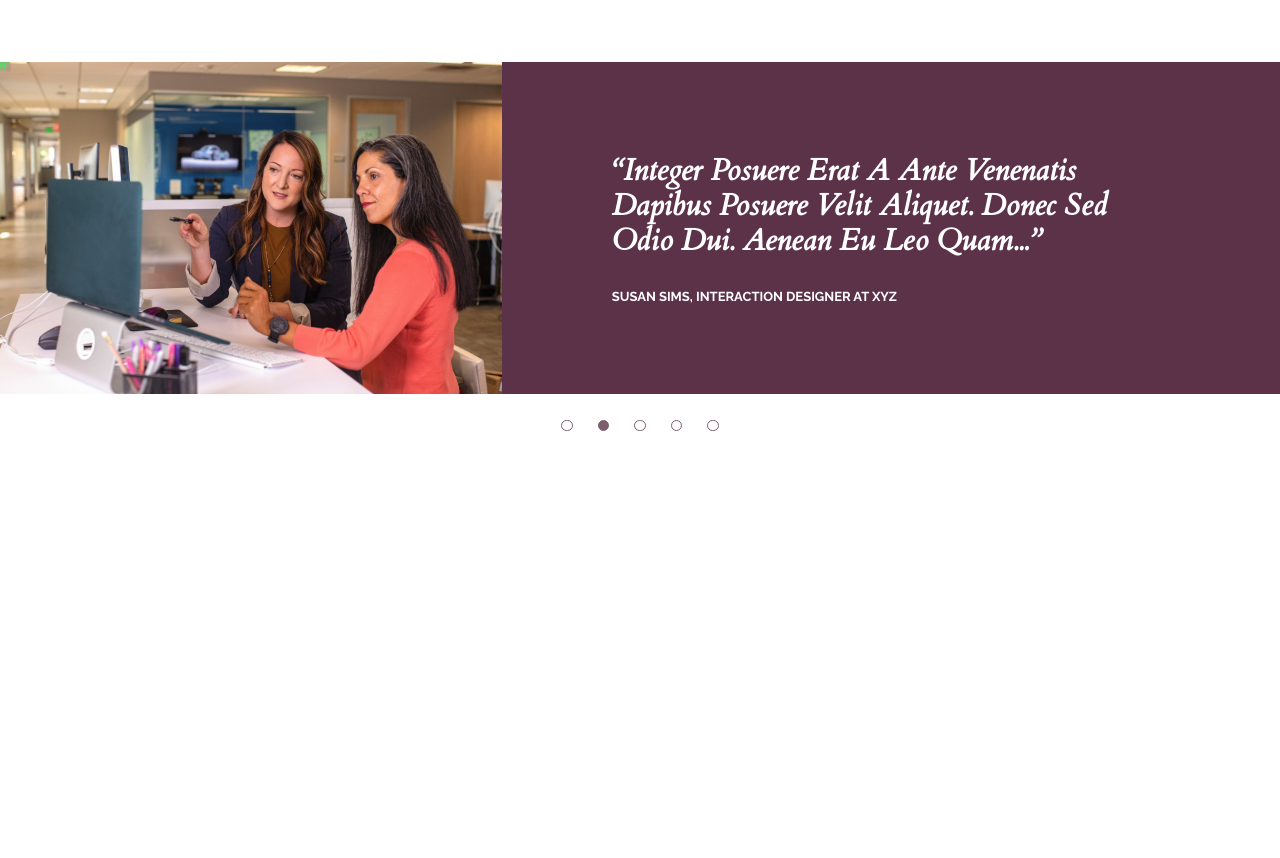
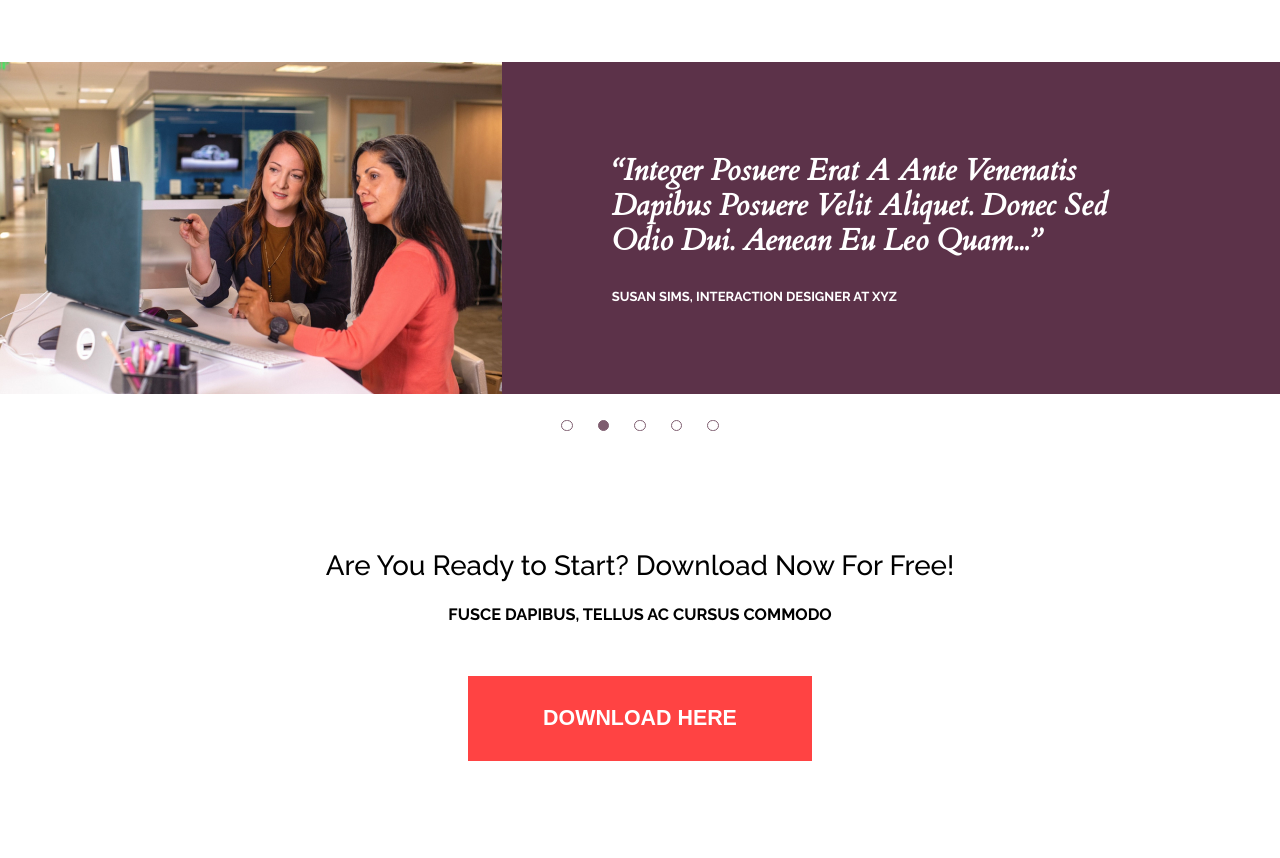
Before and after one commit to radionovroma/actibebox-radionov, a website built with Parcel: page index.html in a window 1280 px wide. Shown: the part 2952-3810 px from the top of the page. Before the commit the page ends 3386 px from the top, so only its background shows below. Built offline with nearby package versions, Linux system fonts and the light colour scheme; a web font is replaced by a local one.

Commit message:
Added download block

```diff
--- a/index.html
+++ b/index.html
@@ -432,6 +432,12 @@
       </div>
     </section>
 
+    <section class="download-block">
+      <h2 class="download-block__title">Are You Ready to Start? Download Now For Free!</h2>
+      <p class="download-block__subtitle">Fusce dapibus, tellus ac cursus commodo</p>
+      <button type="button" class="download-block__button">download here</button>
+    </section>
+
   </main>
 
   <footer>
--- /dev/null
+++ b/src/sass/blocks/download-block.scss
@@ -0,0 +1,88 @@
+.download-block{
+	padding: 57px 20px 45px;
+
+	&__title{
+		padding: 0 35px;
+		font-weight: 500;
+		font-size: 18px;
+		line-height: 21px;
+		text-align: center;
+		color: #000000;
+	}
+
+	&__subtitle{
+		margin-top: 25px;
+		font-weight: 700;
+		font-size: 13px;
+		line-height: 15px;
+		text-align: center;
+		text-transform: uppercase;
+		color: #000000;
+	}
+
+	&__button{
+		margin-top: 15px;
+		border: none;
+		padding: 30px;
+		font-weight: 900;
+		font-size: 18px;
+		line-height: 21px;
+		text-align: center;
+		text-transform: uppercase;
+		color: #FFFFFF;
+		background: #FF4343;
+		cursor: pointer;
+
+		&:hover{
+			background: #E71414;
+		}
+
+		&:active{
+			box-shadow: 4px 4px 30px #FF4343;
+		}
+	}
+}
+
+@media (min-width: 321px) {
+	.download-block{
+		padding: elSize(57, 95, 320, 1024) 20px elSize(45, 78, 320, 1024);
+
+		&__title{
+			font-size: elSize(18, 24, 320, 1024);
+			line-height: elSize(24, 28, 320, 1024);
+		}
+
+		&__subtitle{
+			font-size: 14px;
+			line-height: 16px;
+		}
+
+		&__button{
+			min-width: elWidth(280, 314, 320, 1024);
+			margin-top: elSize(15, 45, 320, 1024);
+		}
+	}
+}
+
+@media (min-width: 1024px) {
+	.download-block{
+		padding: elSize(95, 130, 1024, 1510) 0 elSize(78, 114, 1024, 1510);
+
+		&__title{
+			font-size: elSize(24, 30, 1024, 1510);
+			line-height: elSize(28, 35, 1024, 1510);
+		}
+
+		&__subtitle{
+			font-size: elSize(14, 18, 1024, 1510);
+			line-height: elSize(16, 21, 1024, 1510);
+		}
+
+		&__button{
+			min-width: elWidth(314, 370, 1024, 1510);
+			margin-top: elSize(45, 55, 1024, 1510);
+			font-size: elSize(18, 24, 1024, 1510);
+			line-height: elSize(21, 28, 1024, 1510);
+		}
+	}
+}
--- a/src/sass/style.scss
+++ b/src/sass/style.scss
@@ -6,3 +6,4 @@
 @import "./blocks/projects-block.scss";
 @import "./blocks/team-block.scss";
 @import "./blocks/advice-block.scss";
+@import "./blocks/download-block.scss";
```
